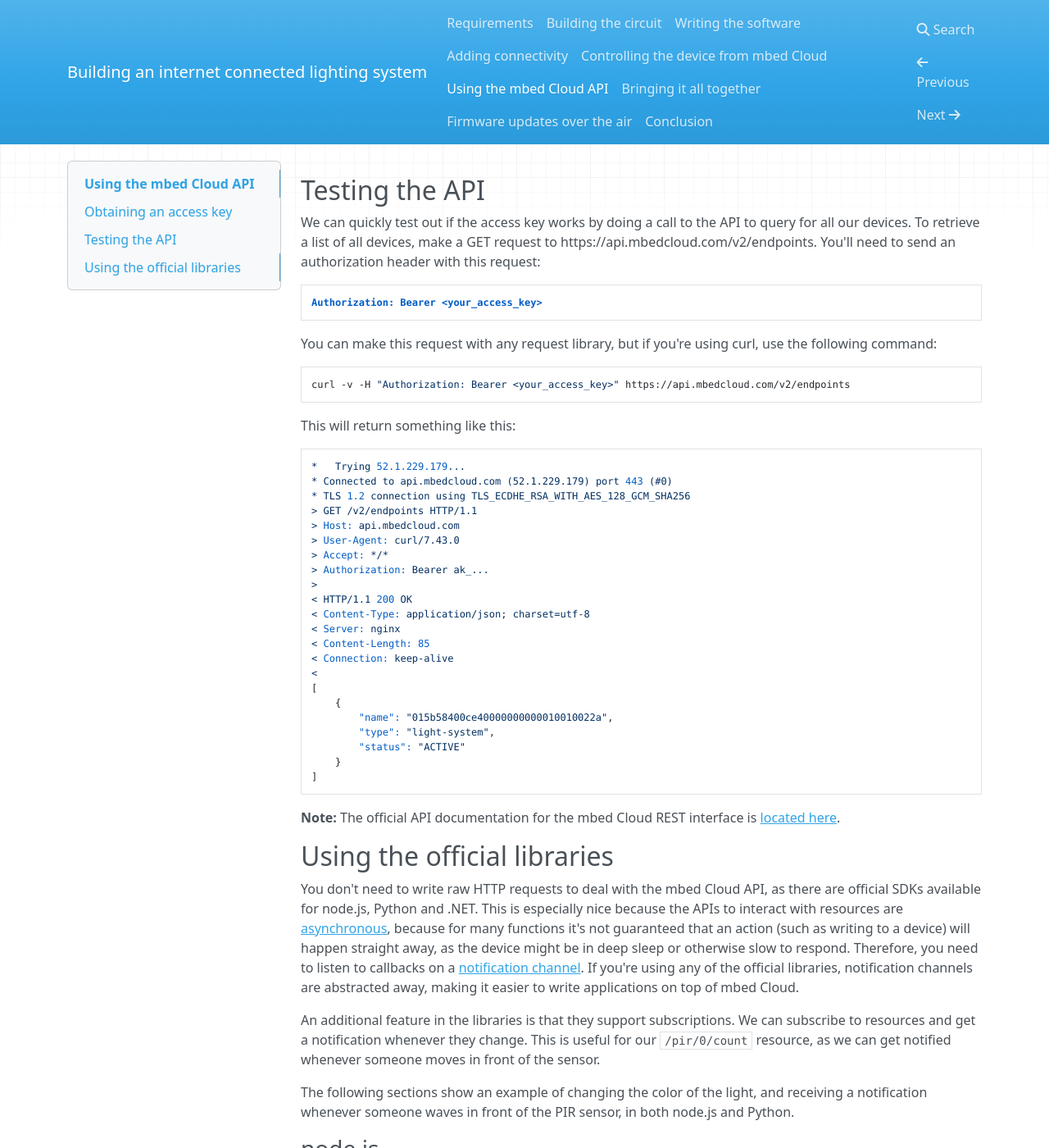
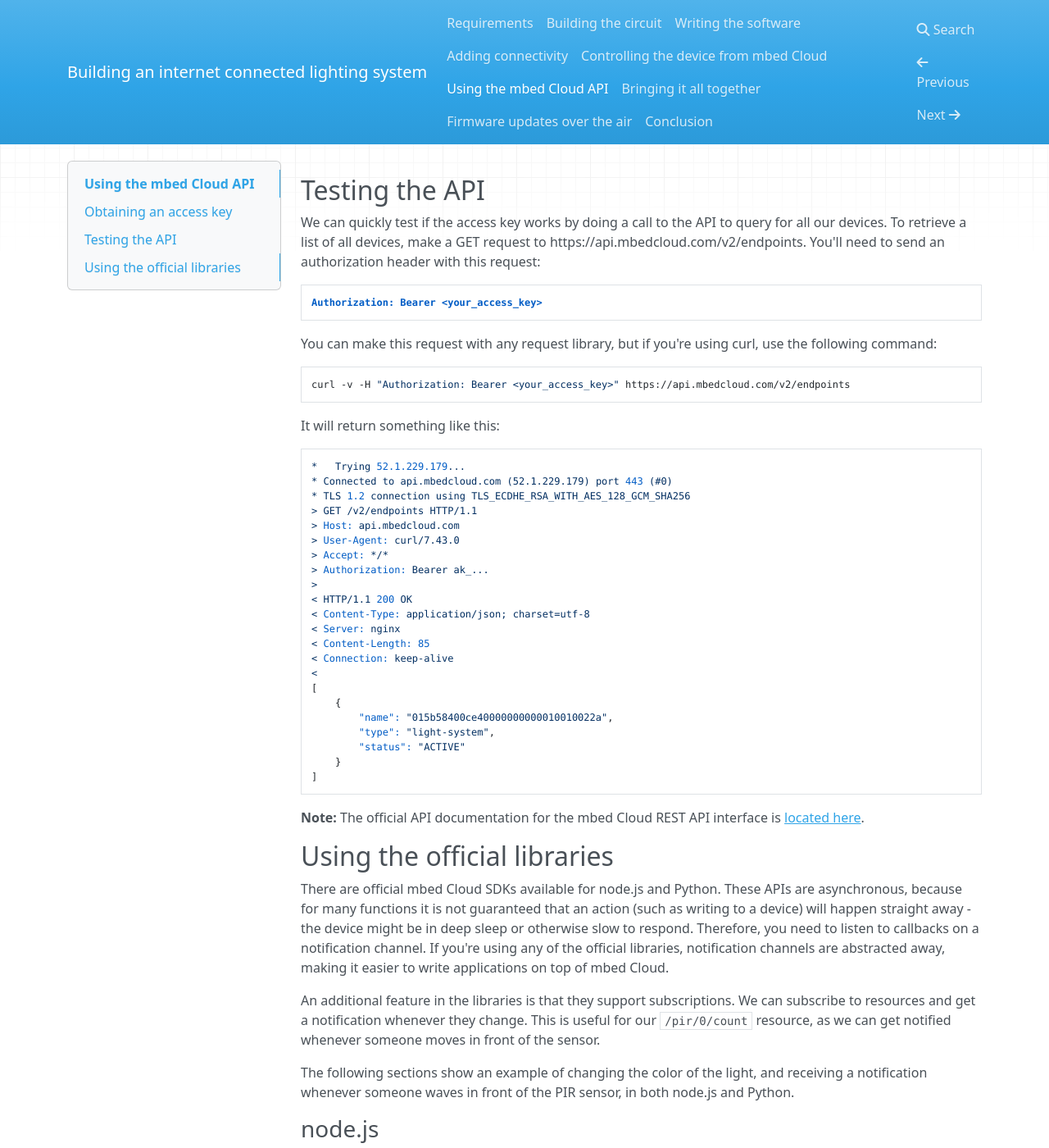
Before and after one commit to PelionIoT/connected-lights-cloud, an MkDocs documentation site: the page built from docs/6_cloud-api.md, in a window 1280 px wide and 1400 px high, scrolled down 753 px. Shown: the whole window at 82% size. Built offline with MkDocs 1.6.1, drawn with Linux system fonts in a browser that asks for light colours; nearby versions of some CDN libraries; old or Windows-style settings are respelled for this version of MkDocs; some of the changed text lies outside the part shown.

Commit message:
Update 6_cloud-api.md

````diff
--- a/docs/6_cloud-api.md
+++ b/docs/6_cloud-api.md
@@ -12,7 +12,7 @@ Click *Create API Key* to create a new API key, and give it a descriptive name.
 
 ## Testing the API
 
-We can quickly test out if the access key works by doing a call to the API to query for all our devices. To retrieve a list of all devices, make a GET request to https://api.mbedcloud.com/v2/endpoints. You'll need to send an authorization header with this request:
+We can quickly test if the access key works by doing a call to the API to query for all our devices. To retrieve a list of all devices, make a GET request to https://api.mbedcloud.com/v2/endpoints. You'll need to send an authorization header with this request:
 
 ```
 Authorization: Bearer <your_access_key>
@@ -24,7 +24,7 @@ You can make this request with any request library, but if you're using curl, us
 curl -v -H "Authorization: Bearer <your_access_key>" https://api.mbedcloud.com/v2/endpoints
 ```
 
-This will return something like this:
+It will return something like this:
 
 ```
 *   Trying 52.1.229.179...
@@ -51,11 +51,11 @@ This will return something like this:
 ]
 ```
 
-<span class="notes">**Note:** The official API documentation for the mbed Cloud REST interface is [located here]().</span>
+<span class="notes">**Note:** The official API documentation for the mbed Cloud REST API interface is [located here](/docs/v1.2/api-references/index.html).</span>
 
 ## Using the official libraries
 
-You don't need to write raw HTTP requests to deal with the mbed Cloud API, as there are official SDKs available for node.js, Python and .NET. This is especially nice because the APIs to interact with resources are [asynchronous](), because for many functions it's not guaranteed that an action (such as writing to a device) will happen straight away, as the device might be in deep sleep or otherwise slow to respond. Therefore, you need to listen to callbacks on a [notification channel](). If you're using any of the official libraries, notification channels are abstracted away, making it easier to write applications on top of mbed Cloud.
+There are official mbed Cloud SDKs available for node.js and Python. These APIs are asynchronous, because for many functions it is not guaranteed that an action (such as writing to a device) will happen straight away -  the device might be in deep sleep or otherwise slow to respond. Therefore, you need to listen to callbacks on a notification channel. If you're using any of the official libraries, notification channels are abstracted away, making it easier to write applications on top of mbed Cloud.
 
 An additional feature in the libraries is that they support subscriptions. We can subscribe to resources and get a notification whenever they change. This is useful for our `/pir/0/count` resource, as we can get notified whenever someone moves in front of the sensor.
 
````
Also changed, not shown: other parts of docs/6_cloud-api.md (+2 -2 lines).
